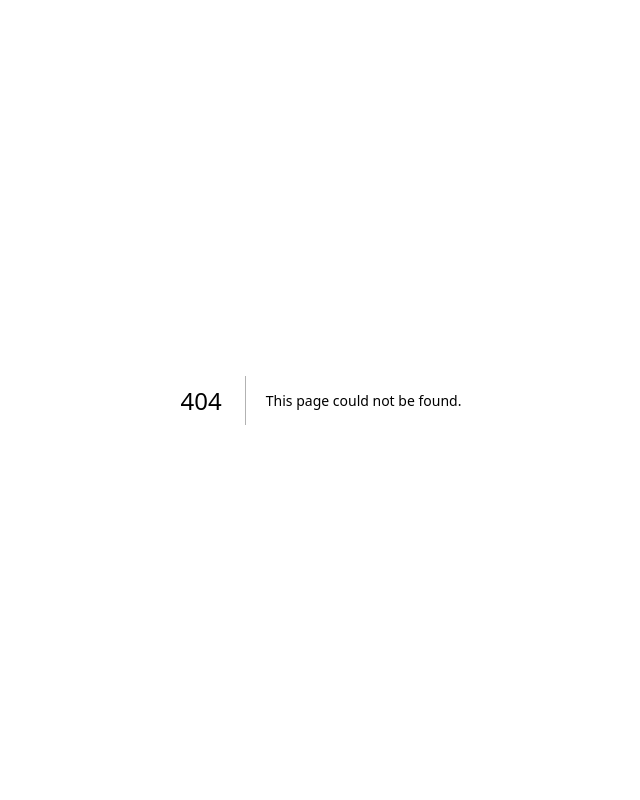
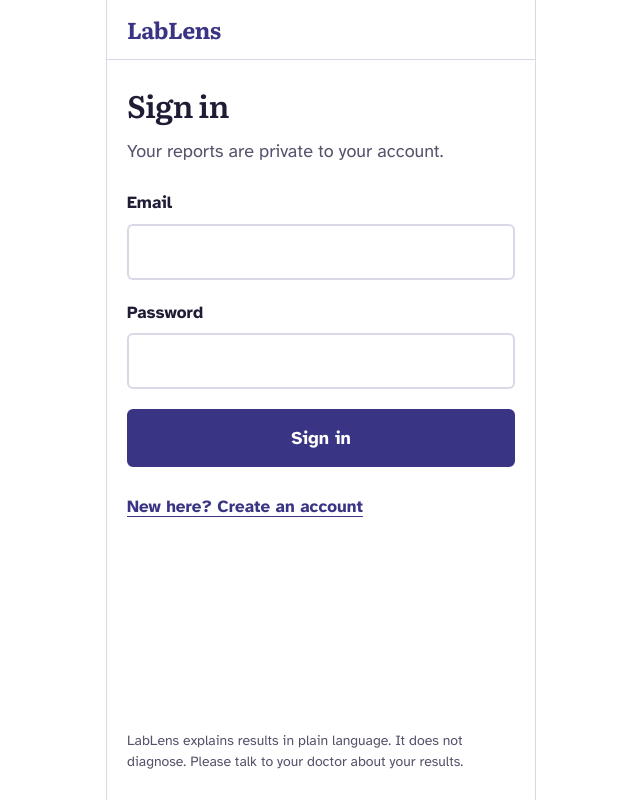
Before and after one commit to Nabil-Sajjad-Evan/LabLens, a Next.js app: page /login in a window 1280 px wide. Before the commit this address had no page. Shown: the whole page, without its empty margins (319-959 px from the left). Built offline with nearby package versions, Linux system fonts and the light colour scheme.

Commit message:
Add Supabase email sign-in page

```diff
--- /dev/null
+++ b/app/login/page.tsx
@@ -0,0 +1,103 @@
+"use client";
+
+import { useState, type FormEvent } from "react";
+import { useRouter } from "next/navigation";
+import Screen from "@/components/Screen";
+import { PageTitle } from "@/components/Headings";
+import PrimaryButton from "@/components/PrimaryButton";
+import { createClient } from "@/lib/supabase/client";
+
+// Sign in or create an account with email and password (route: /login)
+export default function LoginPage() {
+  const router = useRouter();
+  const [mode, setMode] = useState<"signin" | "signup">("signin");
+  const [email, setEmail] = useState("");
+  const [password, setPassword] = useState("");
+  const [message, setMessage] = useState("");
+  const [busy, setBusy] = useState(false);
+
+  async function handleSubmit(e: FormEvent) {
+    e.preventDefault();
+    setBusy(true);
+    setMessage("");
+
+    const supabase = createClient();
+    const { error } =
+      mode === "signup"
+        ? await supabase.auth.signUp({ email, password })
+        : await supabase.auth.signInWithPassword({ email, password });
+
+    setBusy(false);
+    if (error) {
+      setMessage(error.message);
+      return;
+    }
+    router.push("/upload");
+  }
+
+  const inputClass =
+    "mt-2 h-14 w-full rounded-md border-2 border-rule px-4 text-lg text-ink focus:border-brand focus:outline-none";
+
+  return (
+    <Screen>
+      <PageTitle>{mode === "signin" ? "Sign in" : "Create your account"}</PageTitle>
+      <p className="mt-3 text-lg leading-relaxed text-muted">
+        Your reports are private to your account.
+      </p>
+
+      <form onSubmit={handleSubmit} className="mt-6 flex flex-col gap-5">
+        <label className="block text-[1.0625rem] font-bold text-ink">
+          Email
+          <input
+            type="email"
+            required
+            autoComplete="email"
+            value={email}
+            onChange={(e) => setEmail(e.target.value)}
+            className={inputClass}
+          />
+        </label>
+
+        <label className="block text-[1.0625rem] font-bold text-ink">
+          Password
+          <input
+            type="password"
+            required
+            minLength={6}
+            autoComplete={mode === "signin" ? "current-password" : "new-password"}
+            value={password}
+            onChange={(e) => setPassword(e.target.value)}
+            className={inputClass}
+          />
+        </label>
+
+        {message && (
+          <p role="alert" className="text-[1.0625rem] font-bold text-urgent">
+            {message}
+          </p>
+        )}
+
+        <PrimaryButton type="submit" disabled={busy}>
+          {busy ? "Please wait..." : mode === "signin" ? "Sign in" : "Create account"}
+        </PrimaryButton>
+      </form>
+
+      <button
+        type="button"
+        onClick={() => {
+          setMode(mode === "signin" ? "signup" : "signin");
+          setMessage("");
+        }}
+        className="mt-3 flex min-h-14 items-center text-[1.0625rem] font-bold text-brand underline underline-offset-4"
+      >
+        {mode === "signin" ? "New here? Create an account" : "Already have an account? Sign in"}
+      </button>
+
+      <div className="min-h-6 flex-1" />
+      <p className="text-sm leading-normal text-muted">
+        LabLens explains results in plain language. It does not diagnose. Please talk to your
+        doctor about your results.
+      </p>
+    </Screen>
+  );
+}
--- /dev/null
+++ b/lib/supabase/client.ts
@@ -0,0 +1,8 @@
+import { createBrowserClient } from "@supabase/ssr";
+
+export function createClient() {
+  return createBrowserClient(
+    process.env.NEXT_PUBLIC_SUPABASE_URL!,
+    process.env.NEXT_PUBLIC_SUPABASE_PUBLISHABLE_KEY!
+  );
+}
--- a/package.json
+++ b/package.json
@@ -9,6 +9,8 @@
     "lint": "eslint"
   },
   "dependencies": {
+    "@supabase/ssr": "^0.12.7",
+    "@supabase/supabase-js": "^2.119.2",
     "next": "16.4.3",
     "react": "19.3.0",
     "react-dom": "19.3.0",
```
Also changed, not shown: 1 other file (tests, documents, lock files or other folders).
